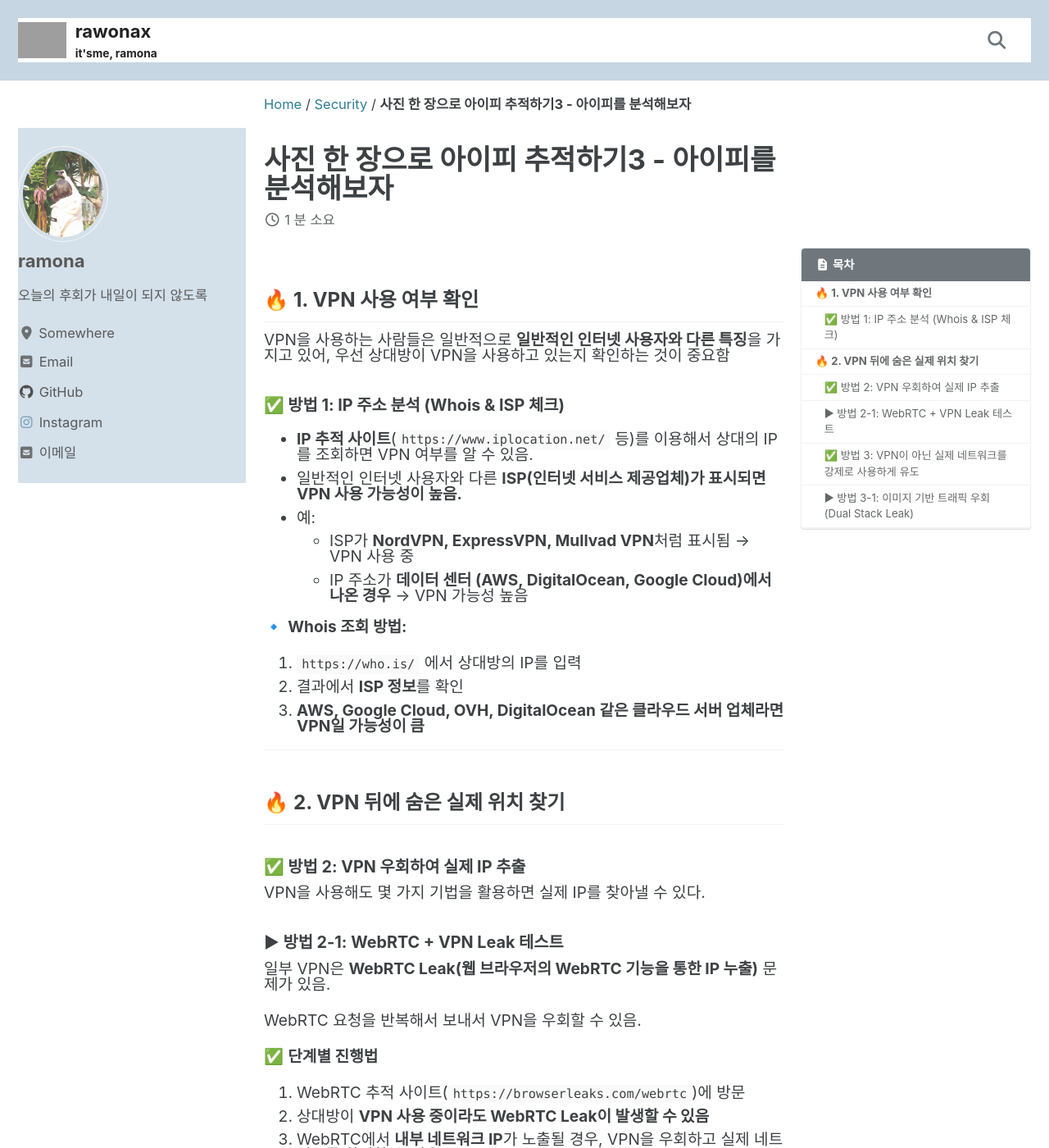
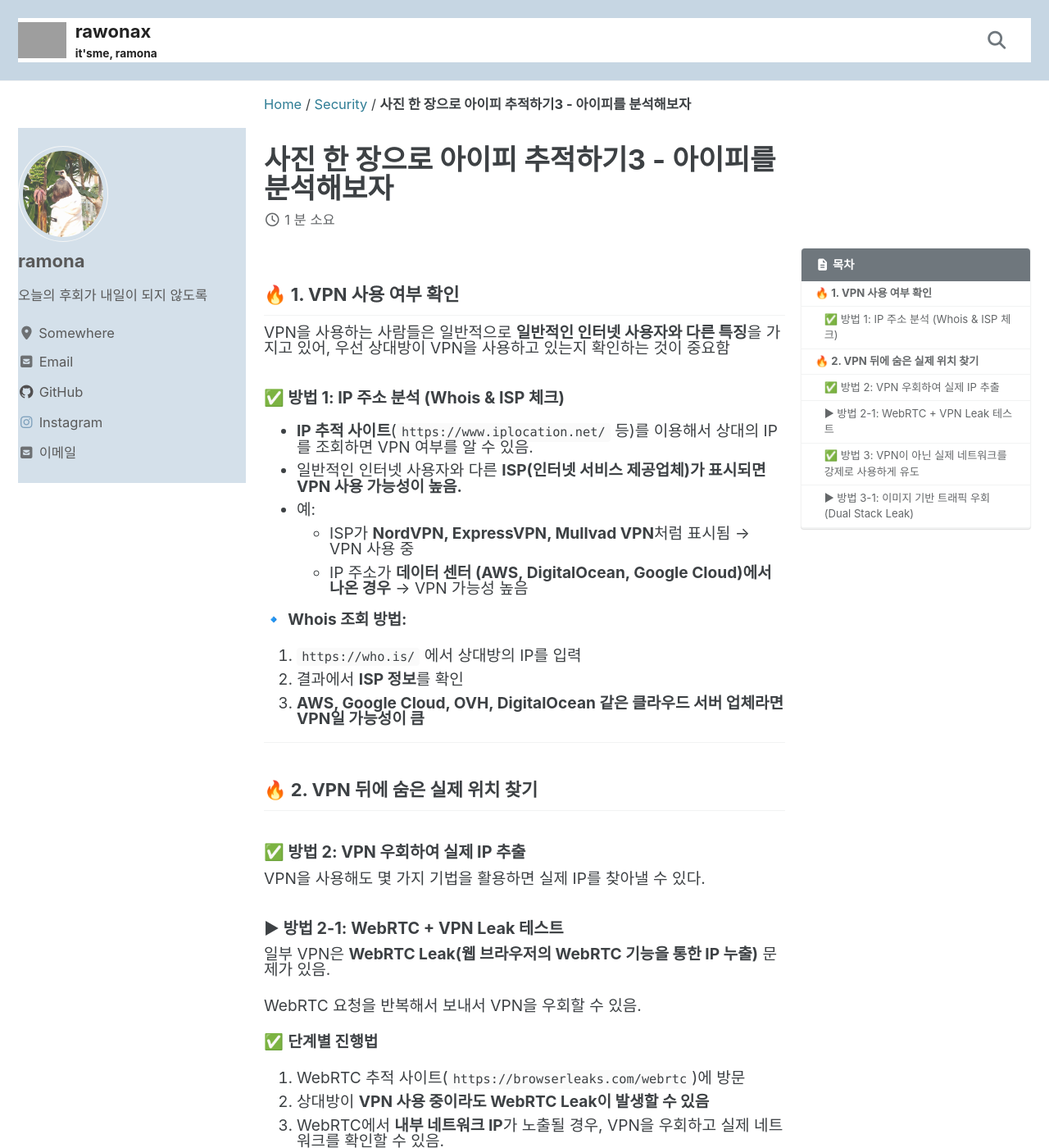
Before and after one commit to rawonax/rawonax.github.io, a Jekyll site: the page built from _posts/2025-04-03-onepiccapture3.md, in a window 1280 px wide and 1400 px high. Shown: the whole window at 82% size. Built offline with Jekyll 4.4.1, drawn with Linux system fonts in a browser that asks for light colours; cached includes are drawn as plain includes; comment, search, counter and statistics services are not loaded; grey boxes are pictures that could not be loaded.

Commit message:
fix : 폰트크기 조정

```diff
--- a/assets/css/main.scss
+++ b/assets/css/main.scss
@@ -15,10 +15,10 @@ search: false
 }
 
 .page__content h1 {
-  font-size: 1.3rem;
+  font-size: 1.1rem;
 }
 .page__content h2 {
-  font-size: 1.1rem;
+  font-size: 1.0rem;
 }
 .page__content h3 {
   font-size: 0.9rem;
```
